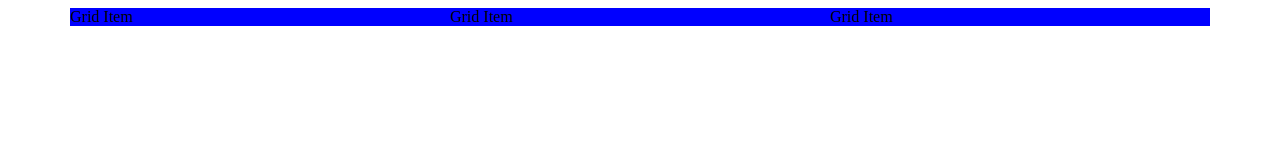
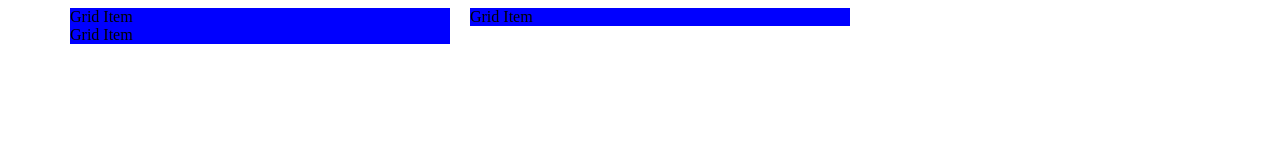
Before and after one commit to ricardoham/grid-system, a website: page index.html in a window 1280 px wide. Drawn offline with Linux system fonts and the light colour scheme.

```diff
--- a/base.css
+++ b/base.css
@@ -17,8 +17,18 @@
 .three-col-grid .grid-item {
   width: 33.33333%;
   float: left;
+  background-color: blue;
+
+}
+
+.three-col-grid:after {
+  display: table;
+  clear: both;
+  content: '';
 }
 
 .grid-item {
-  background-color: blue;
+  width: calc((100% -20px * 2) / 3);
+  margin-right: 20px;
+  float: left;
 }
--- a/package.json
+++ b/package.json
@@ -15,5 +15,8 @@
   "bugs": {
     "url": "https://github.com/ricardoham/grid-system/issues"
   },
-  "homepage": "https://github.com/ricardoham/grid-system#readme"
+  "homepage": "https://github.com/ricardoham/grid-system#readme",
+  "dependencies": {
+    "node-sass": "^4.11.0"
+  }
 }
```
Also changed, not shown: 2 other files.
